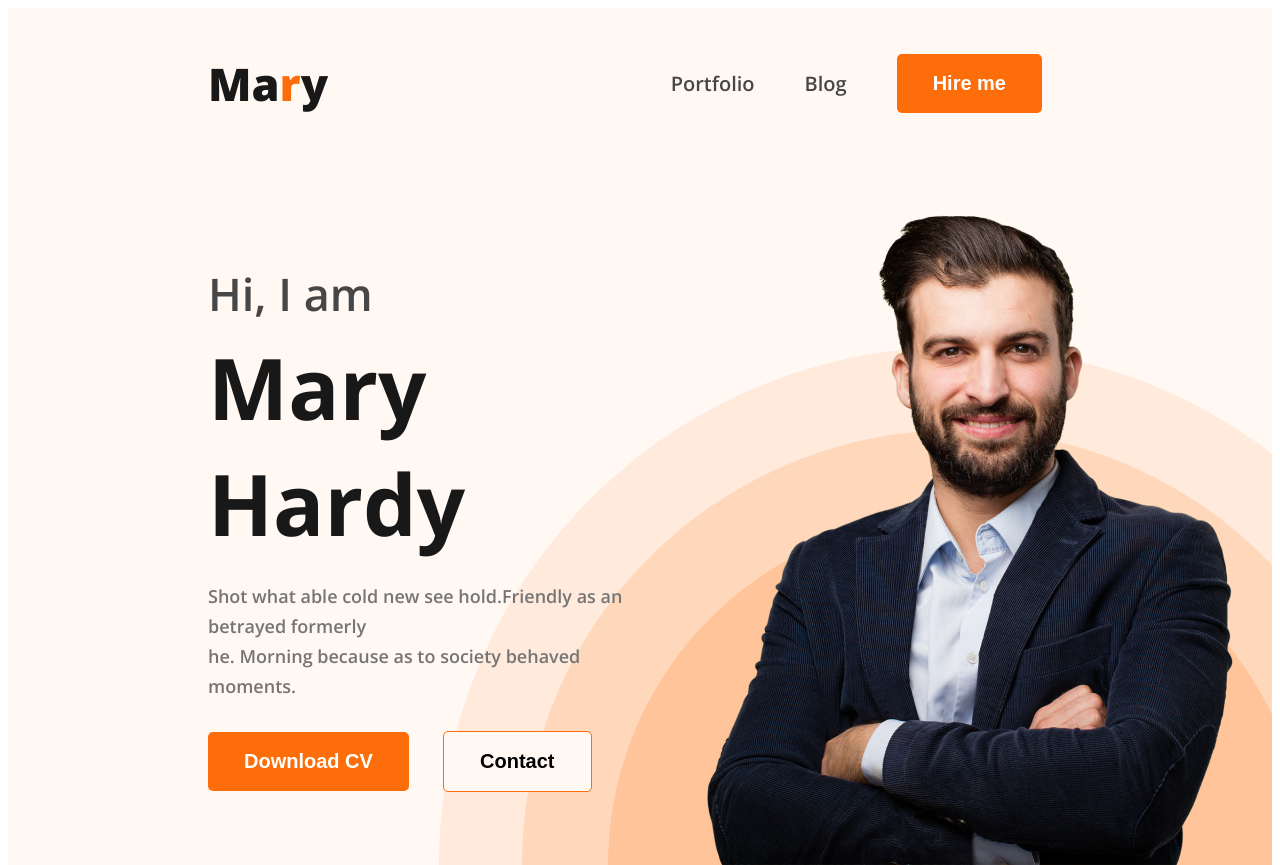
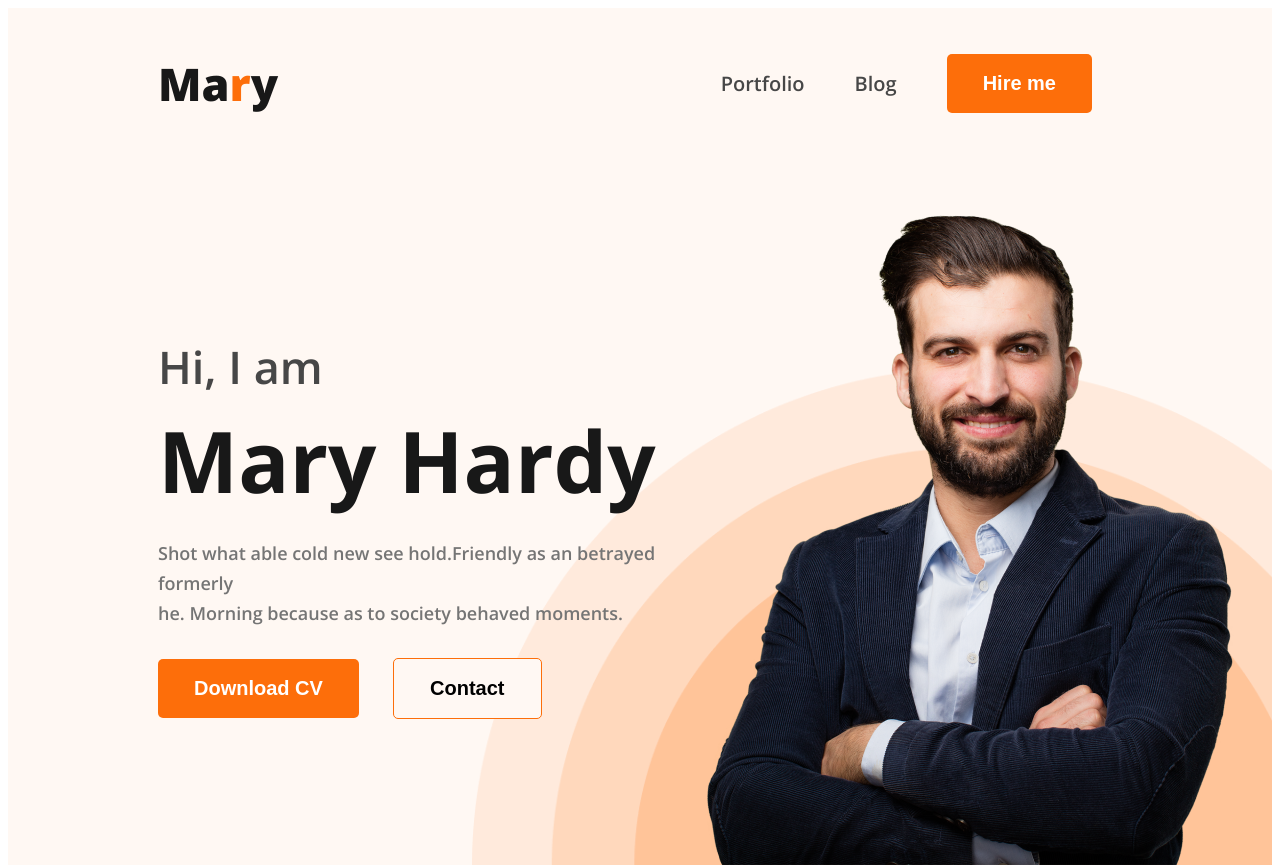
Before and after one commit to rathininfo/Developer-Website-Portfolio, a plain HTML site: page index.html in a window 1280 px wide. Shown: the top 865 px of the page. Drawn offline with nearby package versions, Linux system fonts and the light colour scheme.

Commit message:
best reedit revision section

```diff
--- a/Styles/portfolio.css
+++ b/Styles/portfolio.css
@@ -20,7 +20,7 @@ body{
     font-size: 20px;
     font-weight: 700;
     border: 0;
-    padding: 18px 36px;
+    padding: 18px 36px 18px 36px;
     margin-right: 30px;
 }
 
@@ -39,7 +39,8 @@ nav{
     display: flex;
     justify-content: space-between;
     align-items: center;
-    margin: 0px 200px;
+    margin-left: 36px;
+    margin: 0px 150px;
 }
 
 .nav-title{
@@ -73,6 +74,7 @@ nav li a{
     background-image: url('../images/header_bg.png');
     background-repeat: no-repeat;
     background-position: bottom right;
+    background-size: 800px;
 }
 
 /* banner related style */
@@ -81,7 +83,7 @@ nav li a{
     display: flex;
     justify-content: space-between;
     align-items: center;
-    padding:30px 30px 0px 200px;
+    padding:30px 30px 0px 150px;
 }
 
 .profile-pic{
```
